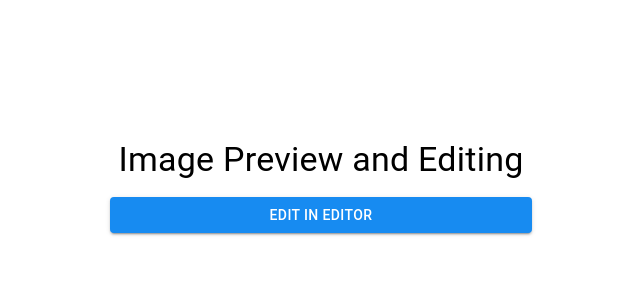
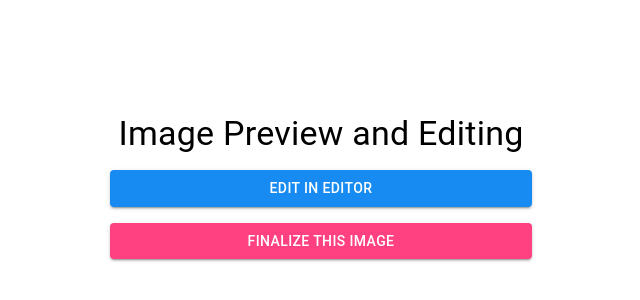
Before and after one commit to MrityunjayNPandey/adcreator, a React (Create React App) app: page /preview in a window 1280 px wide. Shown: the part 214-514 px from the top of the page, without its empty margins (319-959 px from the left). Built offline with nearby package versions, Linux system fonts and the light colour scheme; a web font is replaced by a local one.

Commit message:
Added navigation from preview to final

```diff
--- a/src/Pages/FinalPanel.js
+++ b/src/Pages/FinalPanel.js
@@ -147,7 +147,7 @@ const FinalPanel = () => {
     <Container className={classes.container}>
       <form className={classes.form}>
         <Typography variant="h4" gutterBottom>
-          Step 5: Final Image Preview
+          Final Image
         </Typography>
         {finalPhoto && (
           <div>
@@ -158,13 +158,13 @@ const FinalPanel = () => {
             />
           </div>
         )}
-        <Button
+        {/* <Button
           variant="contained"
           className={classes.redButton}
           onClick={handleDownload}
         >
           Download
-        </Button>
+        </Button> */}
         <Button
           variant="contained"
           color="primary"
--- a/src/Pages/preview.js
+++ b/src/Pages/preview.js
@@ -1,8 +1,9 @@
 import { makeStyles } from "@material-ui/core/styles";
 import { Container, Typography, Button } from "@material-ui/core";
 
-import { useSelector } from "react-redux";
+import { useDispatch, useSelector } from "react-redux";
 import { useNavigate } from "react-router-dom";
+import { setFinalPhoto } from "../Redux/actions";
 
 const useStyles = makeStyles((theme) => ({
   container: {
@@ -80,8 +81,15 @@ const Preview = () => {
   const { selectedPhoto } = useSelector((state) => state);
   const navigate = useNavigate();
 
-  const handleSubmit = () => {
+  const handleEditor = () => {
     navigate("/editor");
+  };
+
+  const dispatch = useDispatch();
+
+  const handleFinal = () => {
+    dispatch(setFinalPhoto(selectedPhoto.src));
+    navigate("/finalpanel");
   };
 
   return (
@@ -103,10 +111,19 @@ const Preview = () => {
         <Button
           variant="contained"
           color="primary"
-          onClick={handleSubmit}
+          onClick={handleEditor}
           className={classes.blueButton}
         >
           Edit in Editor
+        </Button>
+
+        <Button
+          variant="contained"
+          color="primary"
+          onClick={handleFinal}
+          className={classes.redButton}
+        >
+          Finalize this Image
         </Button>
       </form>
     </Container>
```
